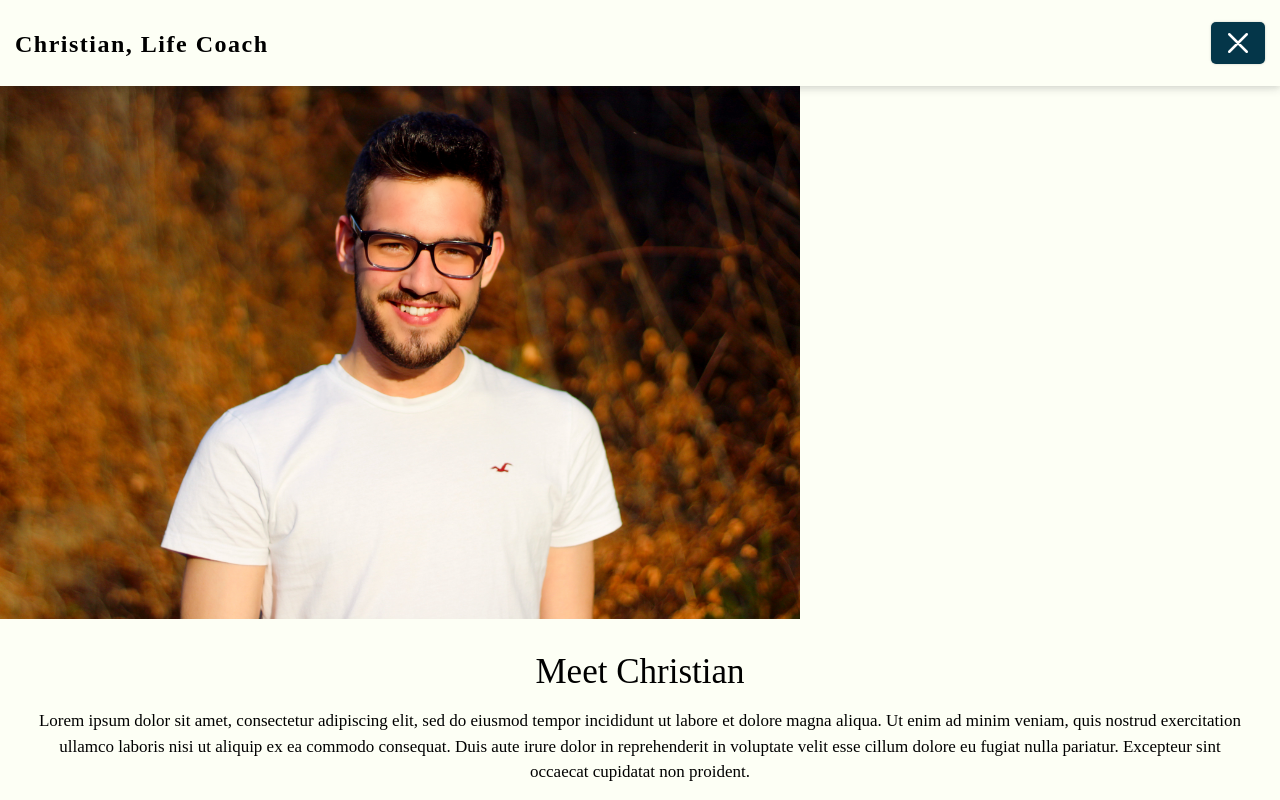
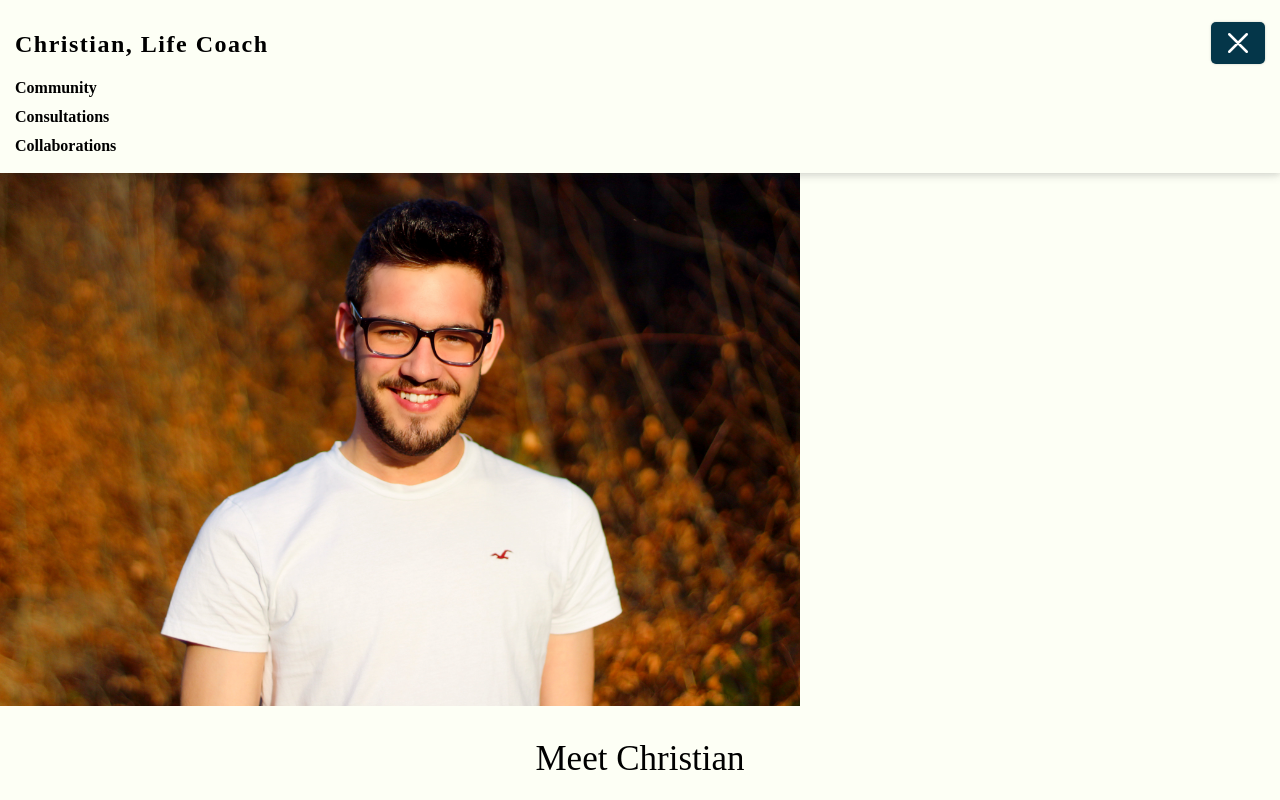
Before and after one commit to AnthonyGleason/christian-website, a React (Create React App) app: page / in a window 1280 px wide. Both pictures are taken after a click on the button 1238 px from the left and 43 px from the top of the page. Shown: the top 800 px of the page. Built offline with nearby package versions, Linux system fonts and the light colour scheme; a web font is replaced by a local one.

Commit message:
add content

```diff
--- a/package.json
+++ b/package.json
@@ -14,6 +14,7 @@
     "@types/react-dom": "^19.1.5",
     "aos": "^2.3.4",
     "bootstrap": "^5.3.6",
+    "framer-motion": "^12.16.0",
     "gh-pages": "^6.3.0",
     "react": "^19.1.0",
     "react-bootstrap": "^2.10.10",
--- a/src/App.css
+++ b/src/App.css
@@ -26,13 +26,12 @@
   z-index: 5;
   align-items: center;
   justify-content: space-between;
-  padding: 15px;
+  padding: 15px 15px 5px 15px;
   font-size: 24px;
   font-weight: bold;
   letter-spacing: 1.5px;
   background-color: var(--nav-background-color);
-  top: 0;
-  box-shadow: 0 2px 5px rgba(37,39,44,.05),0 1px 10px rgba(37,39,44,.2);
+  top: 0px;
   position: sticky;
 }
 .App nav a{
@@ -41,6 +40,8 @@
   font-weight: 550;
   font-size: 24px;
 }
+
+
 .App nav button{
   background-color: var(--button-bg-color);
   border-radius: 5px;
@@ -50,6 +51,30 @@
 .App nav button img{
   min-width: 30px;
 }
+.App .nav-slider{
+  z-index: 4;
+  display: flex;
+  align-items: flex-start;
+  justify-content: space-between;
+  background-color: var(--nav-background-color);
+  top: 60px;
+  box-shadow: 0 2px 5px rgba(37,39,44,.05),0 1px 10px rgba(37,39,44,.2);
+  position: sticky;
+  flex-direction: column;
+  list-style: none;
+  margin-bottom: 0;
+  padding-left: 15px;
+  gap: 5px;
+  padding-bottom: 15px;
+}
+
+.App .nav-slider a{
+  color: black;
+  text-decoration: none;
+  font-weight: 550;
+  font-size: 16px;
+}
+
 .App .christian img{
   max-width: 800px;
   width: 100%;
--- a/src/App.tsx
+++ b/src/App.tsx
@@ -1,4 +1,4 @@
-import React from 'react';
+import React, { useState } from 'react';
 import logo from './logo.svg';
 import './App.css';
 import 'bootstrap/dist/css/bootstrap.min.css';
@@ -22,17 +22,28 @@ import Aos from 'aos';
 import 'aos/dist/aos.css';
 Aos.init();
 
+const toggleNavSlider = function(navSliderDisplayState:string,setNavSliderDisplayState:Function){
+  navSliderDisplayState === 'none' ? setNavSliderDisplayState('flex') : setNavSliderDisplayState('none');
+};
+
 function App() {
+  const [navSliderDisplayState,setNavSliderDisplayState] = useState('none');
+
   return (
     <div className="App">
       <Navbar>
         <h1>
           <a href='/'>Christian, Life Coach</a>
         </h1>
-        <Button>
+        <Button onClick={()=>{toggleNavSlider(navSliderDisplayState,setNavSliderDisplayState)}}>
           <img alt='open nav bar' src={navLines} />
         </Button>
       </Navbar>
+      <ul className='nav-slider' style={{display: navSliderDisplayState}}>
+        <li><a href='#join-the-community' onClick={()=>{toggleNavSlider(navSliderDisplayState,setNavSliderDisplayState)}}>Community</a></li>
+        <li><a href='#book-a-consultation' onClick={()=>{toggleNavSlider(navSliderDisplayState,setNavSliderDisplayState)}}>Consultations</a></li>
+        <li><a href='#media-appearance' onClick={()=>{toggleNavSlider(navSliderDisplayState,setNavSliderDisplayState)}}>Collaborations</a></li>
+      </ul>
       <main className='content'>
         <section
           data-aos="fade-in"
@@ -139,7 +150,7 @@ function App() {
           <form>
             <img alt='my weekly newsletter' src={newsletterImg} />
             <h2>Like What You Heard?</h2>
-            <p>Lorem ipsum dolor sit amet, consectetur adipiscing elit, sed do eiusmod tempor incididunt ut labore et dolore magna aliqua. Ut enim ad minim veniam, quis nostrud exercitation ullamco laboris nisi ut aliquip ex ea commodo consequat. Duis aute irure dolor in reprehenderit in voluptate velit esse cillum dolore eu fugiat nulla pariatur. Excepteur sint occaecat cupidatat non proident, sunt in culpa qui officia deserunt mollit anim id est laborum.</p>
+            <p>Lorem ipsum dolor sit amet, consectetur adipiscing elit, sed do eiusmod tempor incididunt ut labore et dolore magna aliqua. Ut enim ad minim veniam, quis nostrud exercitation ullamco laboris nisi ut aliquip ex ea commodo consequat. Duis aute irure dolor in reprehenderit in voluptate velit esse cillum dolore eu fugiat nulla.</p>
             { /* the below input box breaks with bitwarden, permission denied error */}
             <input type='text' placeholder='Enter your email' />
             <Button>SUBSCRIBE</Button>
```
Also changed, not shown: 1 other file (tests, documents, lock files or other folders).
